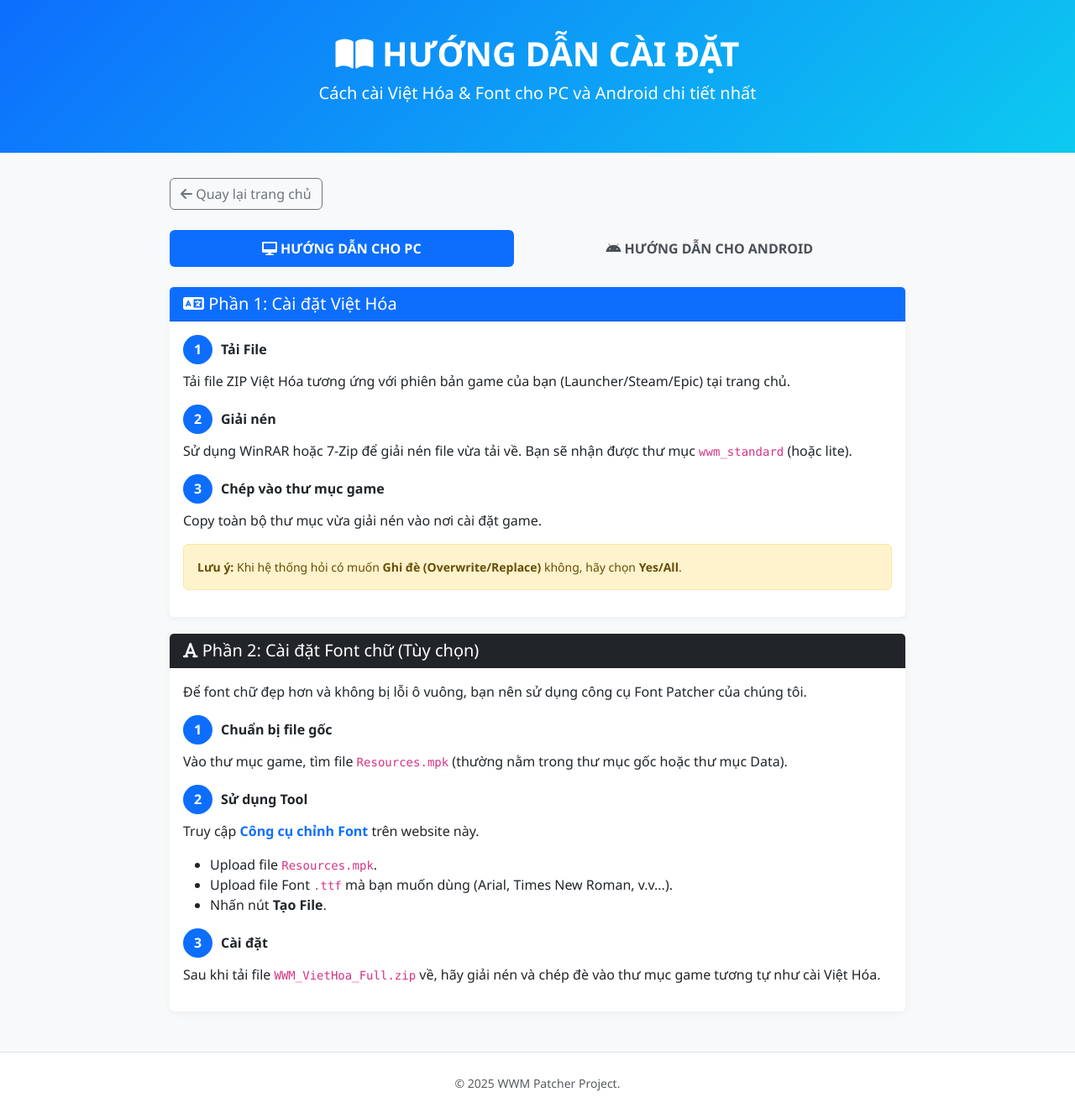
After one commit to ahbean11/WWM-VH-Font, a Flask app: page /tutorial in a window 1280 px wide. The commit adds this page. Shown: the whole page at 84% size. Run offline with Flask 3, Linux system fonts and the light colour scheme; some libraries are stand-ins or nearby versions.

Commit message:
Add files via upload

```diff
--- a/app.py
+++ b/app.py
@@ -200,7 +200,9 @@ def process_font_logic(font_file_path, output_path):
         return False
 
 # --- ROUTES CHÍNH ---
-
+@app.route('/tutorial')
+def tutorial():
+    return render_template('tutorial.html')
 @app.route('/')
 def home():
     versions = get_data()
--- a/templates/profile.html
+++ b/templates/profile.html
@@ -226,7 +226,7 @@
 
                 // TẠO QR VIETQR (Dùng template print để ảnh to rõ)
                 // Cấu trúc: https://img.vietqr.io/image/<BANK>-<ACC>-<TEMPLATE>.png
-                const qrUrl = `https://qr.sepay.vn/img?acc=100872675193&bank=VietinBank&amount=${selectedAmount}&des=SEVQR ${currentOrderCode}&template=compact`;
+                const qrUrl = `https://img.vietqr.io/image/VietinBank-100872675193-print.png?amount=${selectedAmount}&addInfo=${currentOrderCode}&accountName=NGUYEN QUANG DUY`;
                 document.getElementById('orderQR').src = qrUrl;
 
                 startAutoCheck();
@@ -285,5 +285,4 @@
 </script>
 
 </body>
-
 </html>
--- /dev/null
+++ b/templates/tutorial.html
@@ -0,0 +1,208 @@
+<!DOCTYPE html>
+<html lang="vi">
+<head>
+    <meta charset="UTF-8">
+    <meta name="viewport" content="width=device-width, initial-scale=1.0">
+    <title>Hướng Dẫn Cài Đặt - WWM Việt Hóa</title>
+    <link href="https://cdn.jsdelivr.net/npm/bootstrap@5.3.0/dist/css/bootstrap.min.css" rel="stylesheet">
+    <link rel="stylesheet" href="https://cdnjs.cloudflare.com/ajax/libs/font-awesome/6.0.0/css/all.min.css">
+    <style>
+        body { background-color: #f8f9fa; font-family: 'Segoe UI', Tahoma, Geneva, Verdana, sans-serif; }
+        .hero-guide { background: linear-gradient(135deg, #0d6efd 0%, #0dcaf0 100%); color: white; padding: 40px 0; margin-bottom: 30px; }
+        .step-number {
+            width: 35px; height: 35px;
+            background: #0d6efd; color: white;
+            border-radius: 50%;
+            display: inline-flex; align-items: center; justify-content: center;
+            font-weight: bold; margin-right: 10px;
+        }
+        .guide-card { border: none; box-shadow: 0 2px 10px rgba(0,0,0,0.05); margin-bottom: 20px; }
+        .nav-pills .nav-link.active { background-color: #0d6efd; }
+        .nav-pills .nav-link { color: #495057; font-weight: 600; padding: 10px 20px; }
+        .tool-icon { width: 50px; height: 50px; object-fit: contain; border-radius: 10px; margin-right: 10px; }
+    </style>
+</head>
+<body>
+
+    <div class="hero-guide text-center">
+        <div class="container">
+            <h1 class="fw-bold"><i class="fa-solid fa-book-open"></i> HƯỚNG DẪN CÀI ĐẶT</h1>
+            <p class="lead">Cách cài Việt Hóa & Font cho PC và Android chi tiết nhất</p>
+        </div>
+    </div>
+
+    <div class="container mb-5" style="max-width: 900px;">
+        <div class="mb-4">
+            <a href="/" class="btn btn-outline-secondary"><i class="fa-solid fa-arrow-left"></i> Quay lại trang chủ</a>
+        </div>
+
+        <ul class="nav nav-pills nav-fill mb-4" id="pills-tab" role="tablist">
+            <li class="nav-item" role="presentation">
+                <button class="nav-link active" id="pills-pc-tab" data-bs-toggle="pill" data-bs-target="#pills-pc" type="button" role="tab">
+                    <i class="fa-solid fa-desktop"></i> HƯỚNG DẪN CHO PC
+                </button>
+            </li>
+            <li class="nav-item" role="presentation">
+                <button class="nav-link" id="pills-android-tab" data-bs-toggle="pill" data-bs-target="#pills-android" type="button" role="tab">
+                    <i class="fa-brands fa-android"></i> HƯỚNG DẪN CHO ANDROID
+                </button>
+            </li>
+        </ul>
+
+        <div class="tab-content" id="pills-tabContent">
+
+            <div class="tab-pane fade show active" id="pills-pc" role="tabpanel">
+
+                <div class="card guide-card">
+                    <div class="card-header bg-primary text-white">
+                        <h5 class="mb-0"><i class="fa-solid fa-language"></i> Phần 1: Cài đặt Việt Hóa</h5>
+                    </div>
+                    <div class="card-body">
+                        <div class="mb-3">
+                            <h6 class="fw-bold"><span class="step-number">1</span>Tải File</h6>
+                            <p>Tải file ZIP Việt Hóa tương ứng với phiên bản game của bạn (Launcher/Steam/Epic) tại trang chủ.</p>
+                        </div>
+                        <div class="mb-3">
+                            <h6 class="fw-bold"><span class="step-number">2</span>Giải nén</h6>
+                            <p>Sử dụng WinRAR hoặc 7-Zip để giải nén file vừa tải về. Bạn sẽ nhận được thư mục <code>wwm_standard</code> (hoặc lite).</p>
+                        </div>
+                        <div class="mb-3">
+                            <h6 class="fw-bold"><span class="step-number">3</span>Chép vào thư mục game</h6>
+                            <p>Copy toàn bộ thư mục vừa giải nén vào nơi cài đặt game.</p>
+                            <div class="alert alert-warning small">
+                                <strong>Lưu ý:</strong> Khi hệ thống hỏi có muốn <strong>Ghi đè (Overwrite/Replace)</strong> không, hãy chọn <strong>Yes/All</strong>.
+                            </div>
+                        </div>
+                    </div>
+                </div>
+
+                <div class="card guide-card">
+                    <div class="card-header bg-dark text-white">
+                        <h5 class="mb-0"><i class="fa-solid fa-font"></i> Phần 2: Cài đặt Font chữ (Tùy chọn)</h5>
+                    </div>
+                    <div class="card-body">
+                        <p>Để font chữ đẹp hơn và không bị lỗi ô vuông, bạn nên sử dụng công cụ Font Patcher của chúng tôi.</p>
+                        <div class="mb-3">
+                            <h6 class="fw-bold"><span class="step-number">1</span>Chuẩn bị file gốc</h6>
+                            <p>Vào thư mục game, tìm file <code>Resources.mpk</code> (thường nằm trong thư mục gốc hoặc thư mục Data).</p>
+                        </div>
+                        <div class="mb-3">
+                            <h6 class="fw-bold"><span class="step-number">2</span>Sử dụng Tool</h6>
+                            <p>Truy cập <a href="/tools/font-editor" class="text-decoration-none fw-bold">Công cụ chỉnh Font</a> trên website này.</p>
+                            <ul>
+                                <li>Upload file <code>Resources.mpk</code>.</li>
+                                <li>Upload file Font <code>.ttf</code> mà bạn muốn dùng (Arial, Times New Roman, v.v...).</li>
+                                <li>Nhấn nút <strong>Tạo File</strong>.</li>
+                            </ul>
+                        </div>
+                        <div class="mb-3">
+                            <h6 class="fw-bold"><span class="step-number">3</span>Cài đặt</h6>
+                            <p>Sau khi tải file <code>WWM_VietHoa_Full.zip</code> về, hãy giải nén và chép đè vào thư mục game tương tự như cài Việt Hóa.</p>
+                        </div>
+                    </div>
+                </div>
+            </div>
+
+            <div class="tab-pane fade" id="pills-android" role="tabpanel">
+                <div class="alert alert-info">
+                    <i class="fa-solid fa-info-circle"></i> Hướng dẫn này dành cho Android 11 trở lên (đặc biệt là Android 16) - nơi việc truy cập thư mục Data bị hạn chế.
+                </div>
+
+                <div class="card guide-card">
+                    <div class="card-header bg-success text-white">
+                        <h5 class="mb-0"><i class="fa-solid fa-toolbox"></i> Công cụ cần chuẩn bị</h5>
+                    </div>
+                    <div class="card-body">
+                        <div class="row g-3">
+                            <div class="col-md-6">
+                                <div class="d-flex align-items-center border p-2 rounded">
+                                    <div class="flex-grow-1">
+                                        <strong>1. ZArchiver</strong><br>
+                                        <small class="text-muted">Dùng để giải nén & quản lý file.</small>
+                                    </div>
+                                    <a href="https://play.google.com/store/apps/details?id=ru.zdevs.zarchiver" target="_blank" class="btn btn-sm btn-outline-success">Tải trên CH Play</a>
+                                </div>
+                            </div>
+                            <div class="col-md-6">
+                                <div class="d-flex align-items-center border p-2 rounded">
+                                    <div class="flex-grow-1">
+                                        <strong>2. Shizuku</strong><br>
+                                        <small class="text-muted">Cấp quyền truy cập Data.</small>
+                                    </div>
+                                    <a href="https://play.google.com/store/apps/details?id=moe.shizuku.privileged.api" target="_blank" class="btn btn-sm btn-outline-success">Tải trên CH Play</a>
+                                </div>
+                            </div>
+                        </div>
+                    </div>
+                </div>
+
+                <div class="card guide-card">
+                    <div class="card-body">
+                        <h4 class="card-title text-primary mb-4">Các bước thực hiện chi tiết</h4>
+
+                        <div class="mb-4">
+                            <h5 class="fw-bold"><span class="step-number">1</span>Cấu hình Shizuku (Quan trọng)</h5>
+                            <p>Đây là bước để "bẻ khóa" quyền truy cập thư mục hệ thống.</p>
+                            <ol>
+                                <li>Mở <strong>Shizuku</strong> > Chọn mục <strong>Ghép nối (Pairing)</strong>.</li>
+                                <li>Vào <strong>Cài đặt</strong> điện thoại > <strong>Tùy chọn nhà phát triển</strong> (Developer Options).</li>
+                                <li>Tìm và bật <strong>Gỡ lỗi không dây (Wireless Debugging)</strong>.</li>
+                                <li>Bấm vào chữ "Gỡ lỗi không dây" > Chọn <strong>"Kết nối thiết bị bằng mã ghép nối"</strong>.</li>
+                                <li>Ghi nhớ mã số 6 chữ số hiện ra. Kéo thanh thông báo xuống, chọn thông báo của Shizuku và nhập mã đó vào.</li>
+                                <li>Sau khi báo thành công, quay lại Tùy chọn nhà phát triển, bật thêm:
+                                    <ul>
+                                        <li><strong>Gỡ lỗi USB</strong>.</li>
+                                        <li><strong>Cài đặt bảo mật (Security Settings)</strong> (nếu có).</li>
+                                        <li>Tắt giám sát quyền (nếu có).</li>
+                                    </ul>
+                                </li>
+                                <li>Quay lại App Shizuku, bấm <strong>Bắt đầu (Start)</strong>. Nếu hiện "Shizuku đang chạy" là OK.</li>
+                            </ol>
+                        </div>
+
+                        <hr>
+
+                        <div class="mb-4">
+                            <h5 class="fw-bold"><span class="step-number">2</span>Cấp quyền cho ZArchiver</h5>
+                            <ol>
+                                <li>Mở <strong>ZArchiver</strong>.</li>
+                                <li>Vào <strong>Cài đặt</strong> (Dấu 3 chấm góc phải) > <strong>ROOT</strong>.</li>
+                                <li>Tích chọn vào các ô tùy chọn liên quan đến Shizuku/Root trong đó.</li>
+                                <li>Lúc này ZArchiver sẽ hỏi quyền truy cập thông qua Shizuku > Chọn <strong>Cho phép mọi lúc</strong>.</li>
+                            </ol>
+                        </div>
+
+                        <hr>
+
+                        <div class="mb-4">
+                            <h5 class="fw-bold"><span class="step-number">3</span>Tải & Cài đặt Việt Hóa</h5>
+                            <ol>
+                                <li>Mở game <strong>Where Winds Meet Mobile</strong> ít nhất 1 lần để game tải khoảng 1GB dữ liệu đầu (tạo thư mục Data).</li>
+                                <li>Tải file Việt Hóa về máy.</li>
+                                <li>Mở ZArchiver, tìm đến file vừa tải và giải nén.</li>
+                                <li>Tìm file có tên: <code class="bg-light text-danger fw-bold px-2">Translate Word map in</code></li>
+                                <li>Nhấn giữ vào file đó > Chọn <strong>Sao chép (Copy)</strong>.</li>
+                                <li>Di chuyển đến thư mục Data của game (thường là: <code>Android/data/com.netease.z55.../files/...</code>).</li>
+                                <li>Dán đè (Paste) file vào. Chọn <strong>Thay thế (Overwrite)</strong> nếu được hỏi.</li>
+                            </ol>
+                        </div>
+
+                        <div class="alert alert-success">
+                            <strong><i class="fa-solid fa-check"></i> Hoàn tất!</strong> Bây giờ bạn có thể vào game và tận hưởng cốt truyện Tiếng Việt.
+                        </div>
+
+                        <p class="text-muted small text-end fst-italic">Nguồn hướng dẫn: Kênh Youtube "Thế Giới Game Việt"</p>
+                    </div>
+                </div>
+            </div>
+
+        </div>
+    </div>
+
+    <footer class="text-center py-4 text-muted bg-white border-top">
+        <small>© 2025 WWM Patcher Project.</small>
+    </footer>
+
+    <script src="https://cdn.jsdelivr.net/npm/bootstrap@5.3.0/dist/js/bootstrap.bundle.min.js"></script>
+</body>
+</html>
```
Also changed, not shown: templates/index.html (+6 -3 lines), instance/site.db.
